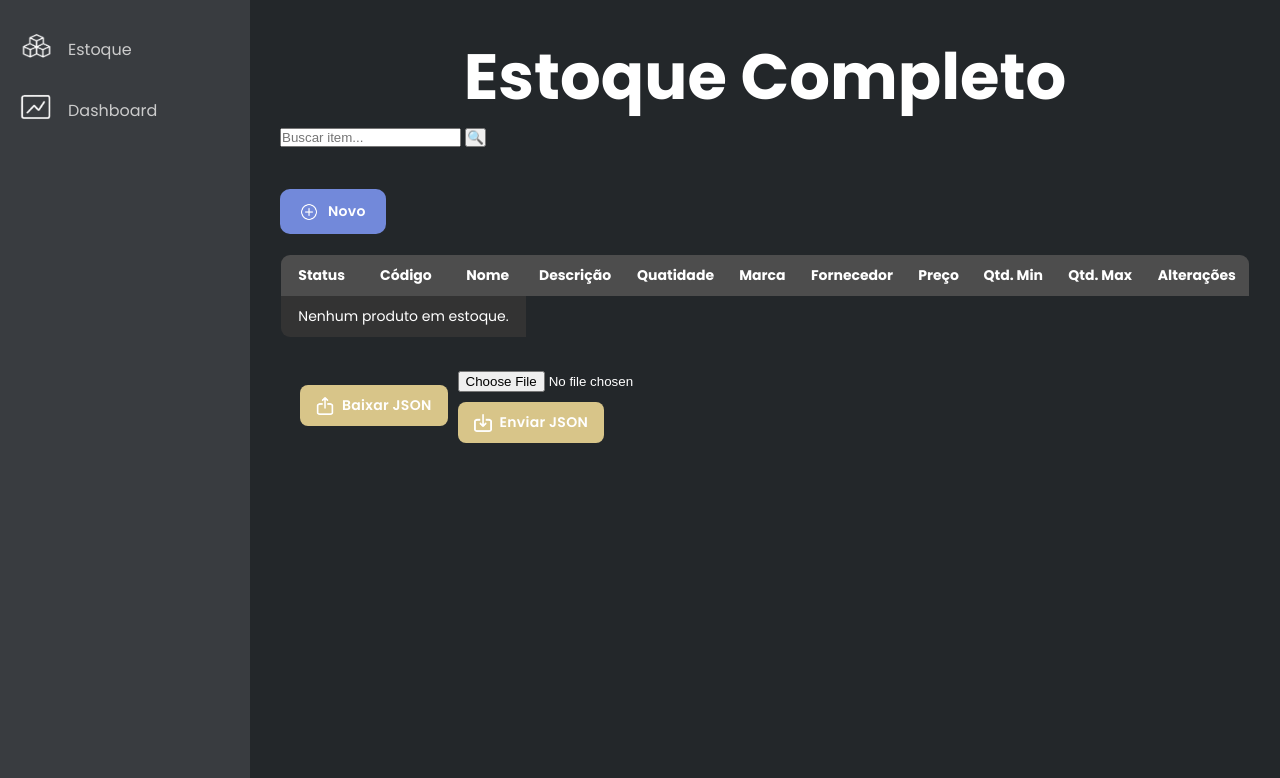
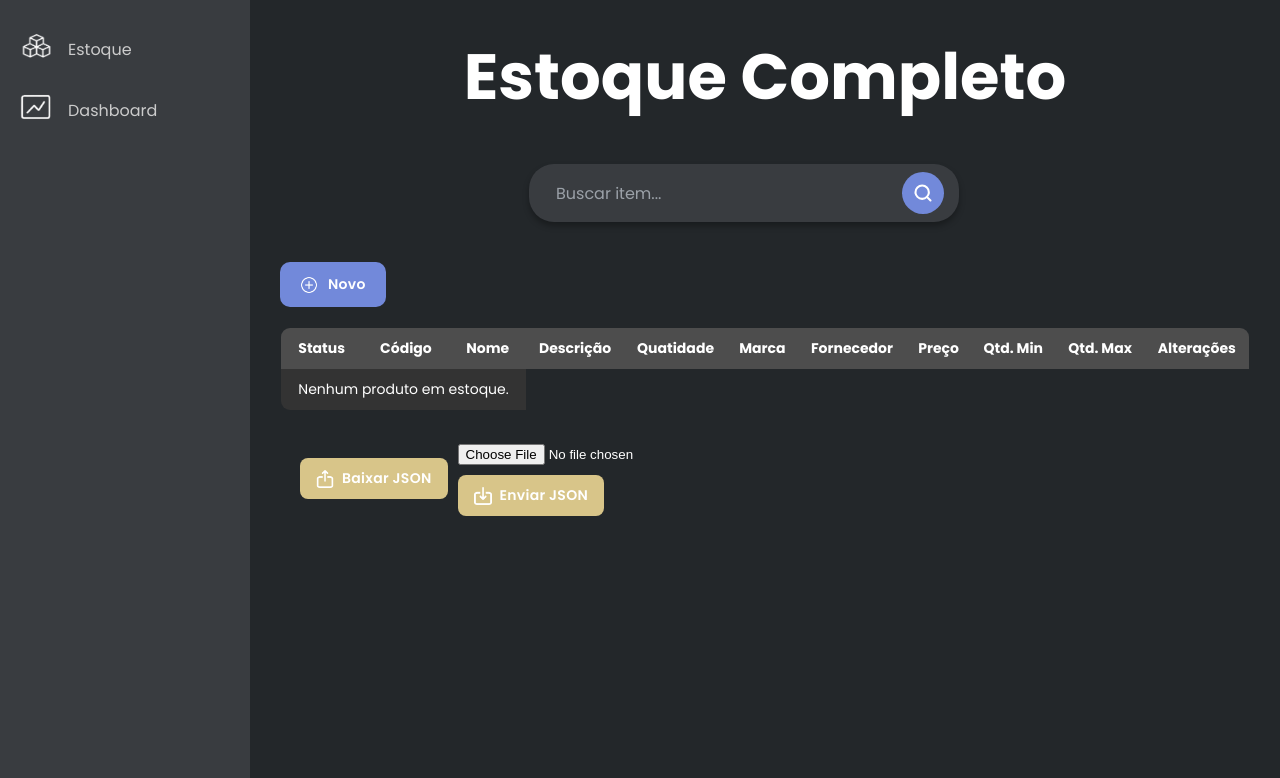
Before and after one commit to leonardogranata/StockMind, a Django app: template StockMind/templates/estoque/home.html in a window 1280 px wide. Shown: the part 61-839 px from the top of the page. Run offline with Django 5.2, Linux system fonts and the light colour scheme; the template is opened without the code that fills it, so the values that code supplies are empty.

Commit message:
Estilizando barra de busca

```diff
--- a/StockMind/static/css/style.css
+++ b/StockMind/static/css/style.css
@@ -566,6 +566,66 @@ body {
     }
 }
 
+/* BARRA DE PESQUISA */
+.search-form {
+    max-width: 600px;
+    margin: 40px auto;
+    padding: 0 20px;
+}
+
+.search-container {
+    position: relative;
+    display: flex;
+    align-items: center;
+    background-color: var(--cinza-color);
+    border-radius: 25px;
+    padding: 8px 15px;
+    margin-left: 8vh;
+    box-shadow: 0 4px 6px rgba(0, 0, 0, 0.3);
+    transition: box-shadow 0.3s ease;
+}
+
+.search-input {
+    flex: 1;
+    background: transparent;
+    border: none;
+    outline: none;
+    color: var(--white-color);
+    font-size: 16px;
+    padding: 8px 12px;
+    font-family: inherit;
+}
+
+.search-input::placeholder {
+    color: #9ba1a8;
+}
+
+.search-button {
+    background-color: var(--primary-color);
+    border: none;
+    border-radius: 50%;
+    width: 42px;
+    height: 42px;
+    display: flex;
+    align-items: center;
+    justify-content: center;
+    cursor: pointer;
+    transition: all 0.3s ease;
+    flex-shrink: 0;
+    color: var(--white-color);
+}
+
+.search-button:hover {
+    background-color: var(--hover-button-blue);
+    transform: scale(1.05);
+}
+
+.search-input:focus ~ .search-button {
+    background-color: var(--hover-button-blue);
+}
+
+
+
 /* LISTA DE USUARIOS */
 
 .bloco-tabela {
--- a/StockMind/templates/estoque/home.html
+++ b/StockMind/templates/estoque/home.html
@@ -4,9 +4,16 @@
 {% block content %}
 
     <h1>Estoque Completo</h1>
-    <form method="get">
-        <input type="text" name="q" placeholder="Buscar item..." value="{{ request.GET.q }}">
-        <button type="submit">🔍</button>
+    <form method="get" class="search-form">
+        <div class="search-container">
+            <input  type="text" name="q" placeholder="Buscar item..." value="{{ request.GET.q }}" class="search-input">
+            <button type="submit" class="search-button">
+                <svg width="20" height="20" viewBox="0 0 24 24" fill="none" stroke="currentColor" stroke-width="2.5" stroke-linecap="round" stroke-linejoin="round">
+                    <circle cx="11" cy="11" r="8"></circle>
+                    <path d="m21 21-4.35-4.35"></path>
+                </svg>
+            </button>
+        </div>
     </form>
     <div class="bloco-tabela">
         <div class="botoes">
```
